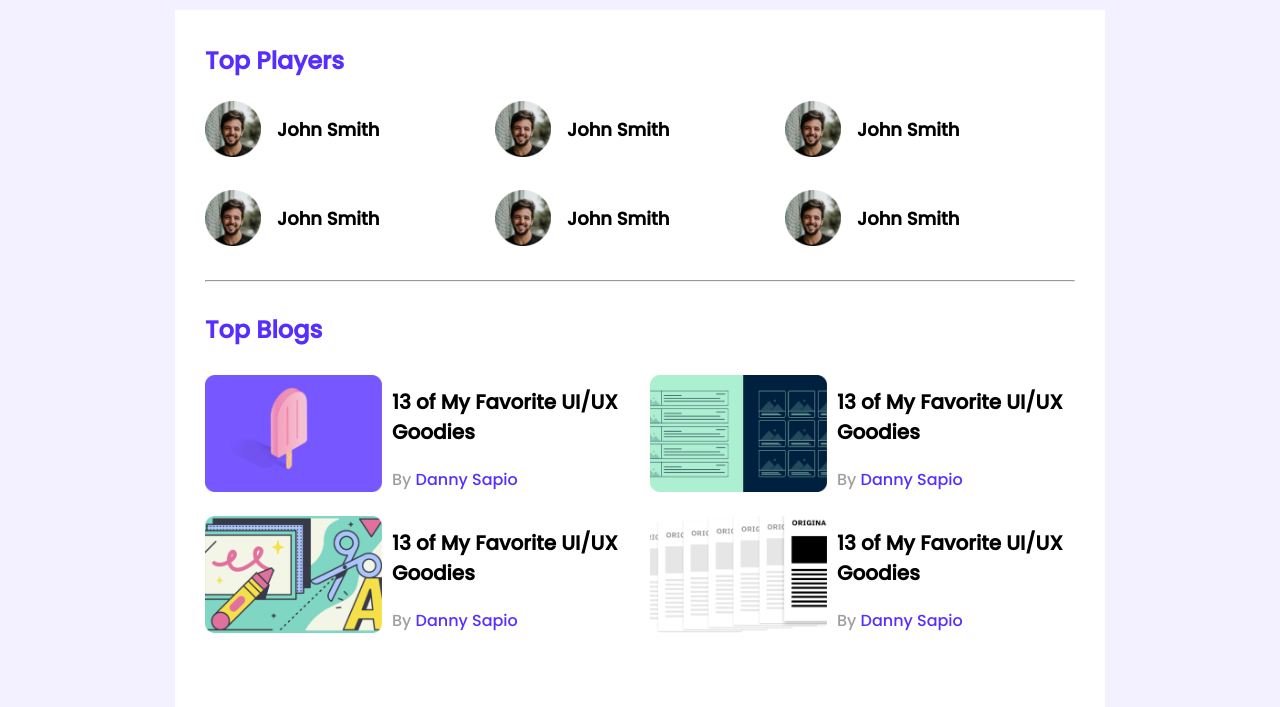
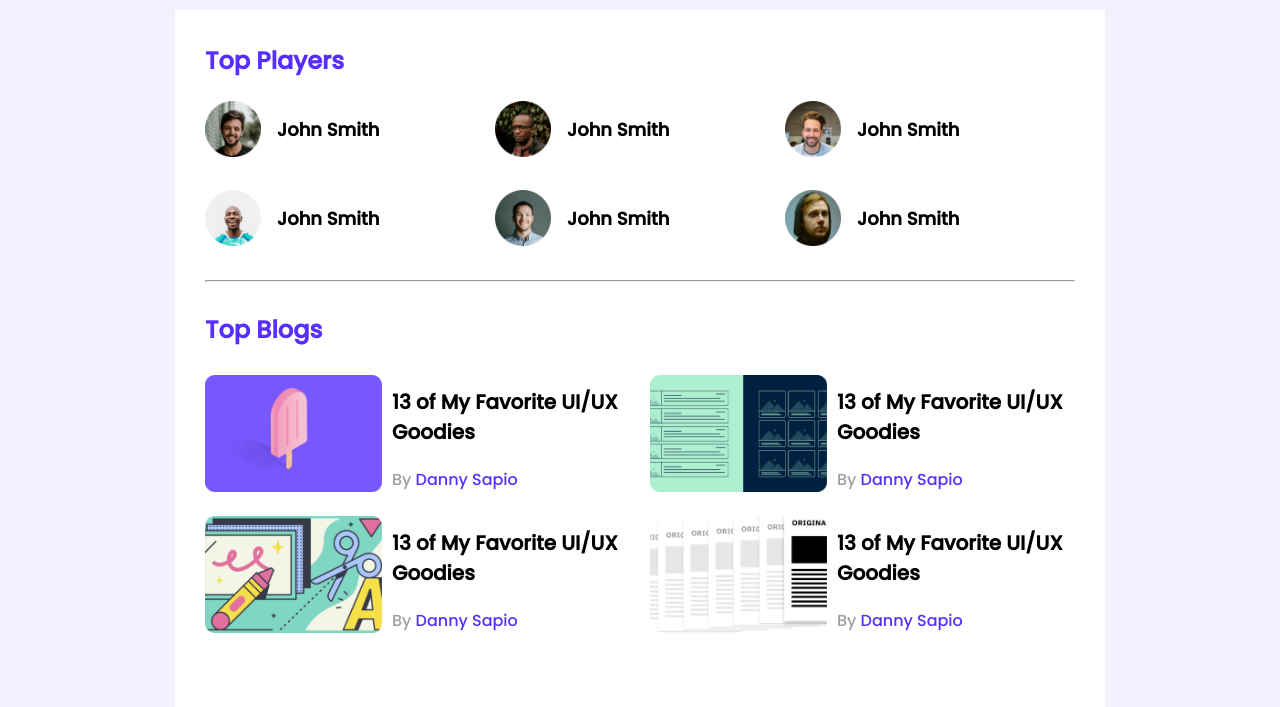
Before and after one commit to Mursalinkhan552/leader-board-practice, a plain HTML site: page index.html in a window 1280 px wide. Shown: the part 93-800 px from the top of the page. Drawn offline with Linux system fonts and the light colour scheme.

Commit message:
Some code Edited

```diff
--- a/index.html
+++ b/index.html
@@ -39,23 +39,23 @@
                         <h3 class="player-author">John Smith</h3>
                     </div>
                     <div class="player">
-                        <img src="images/players/player-1.png" alt="">
+                        <img src="images/players/player-2.png" alt="">
                         <h3 class="player-author">John Smith</h3>
                     </div>
                     <div class="player">
-                        <img src="images/players/player-1.png" alt="">
+                        <img src="images/players/player-3.png" alt="">
                         <h3 class="player-author">John Smith</h3>
                     </div>
                     <div class="player">
-                        <img src="images/players/player-1.png" alt="">
+                        <img src="images/players/player-4.png" alt="">
                         <h3 class="player-author">John Smith</h3>
                     </div>
                     <div class="player">
-                        <img src="images/players/player-1.png" alt="">
+                        <img src="images/players/player-5.png" alt="">
                         <h3 class="player-author">John Smith</h3>
                     </div>
                     <div class="player">
-                        <img src="images/players/player-1.png" alt="">
+                        <img src="images/players/player-6.png" alt="">
                         <h3 class="player-author">John Smith</h3>
                     </div>
                 </div>
```
